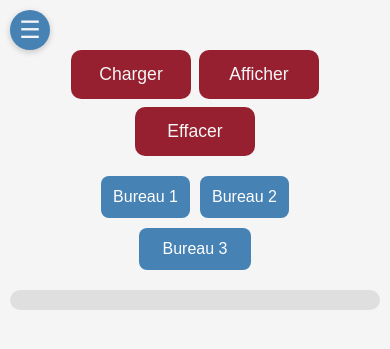
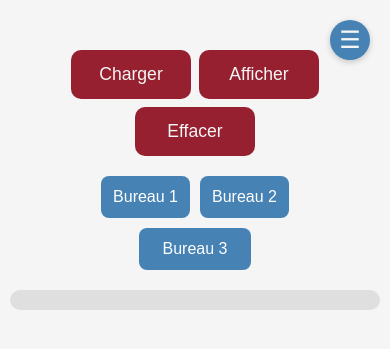
Before and after one commit to IWawan/application-gestion-file-attente, a Flask app: page / in a window 390 px wide. Shown: the top 349 px of the page. Run offline with Flask 3, Linux system fonts and the light colour scheme; parts of the project's set-up code (start-up, migrations or seed data) failed here and were passed over; some libraries are stand-ins or nearby versions.

Commit message:
modifications mineures

```diff
--- a/static/css/style_index.css
+++ b/static/css/style_index.css
@@ -83,38 +83,6 @@ button:hover
 #menu button:hover
 {
     background-color: var(--color-btn-menu-2);
-}
-
-/* === MENU HAMBURGER === */
-.hamburger-menu
-{
-    position: absolute;
-    top: 20px;
-    right: 20px;
-    z-index: 1000;
-}
-
-#hamburger-btn
-{
-    width: 50px;
-    height: 50px;
-    font-size: 1.8rem;
-    background-color: var(--color-btn-menu);
-    color: var(--color-white);
-    border: none;
-    border-radius: 50%;
-    cursor: pointer;
-    transition: var(--transition);
-    display: flex;
-    align-items: center;
-    justify-content: center;
-    box-shadow: 0 2px 6px rgba(0, 0, 0, 0.2);
-}
-
-#hamburger-btn:hover
-{
-    background-color: var(--color-btn-menu-2);
-    transform: scale(1.05);
 }
 
 /* === BOUTONS BUREAUX === */
@@ -314,7 +282,34 @@ button:hover
 }
 
 /* === ONGLET MENU === */
-#onglet-menu {
+#open-onglet-menu-btn
+{
+    position: absolute;
+    top: 20px;
+    right: 20px;
+    width: 50px;
+    height: 50px;
+    font-size: 1.8rem;
+    background-color: var(--color-btn-menu);
+    color: var(--color-white);
+    border: none;
+    border-radius: 50%;
+    cursor: pointer;
+    transition: var(--transition);
+    display: flex;
+    align-items: center;
+    justify-content: center;
+    box-shadow: 0 2px 6px rgba(0, 0, 0, 0.2);
+}
+
+#open-onglet-menu-btn:hover
+{
+    background-color: var(--color-btn-menu-2);
+    transform: scale(1.05);
+}
+
+#onglet-menu
+{
     display: block;
     position: fixed;
     top: 0;
@@ -595,14 +590,7 @@ button:hover
         background-color: var(--color-primary-2);
     }
 
-    .hamburger-menu
-    {
-        position: fixed;
-        top: 10px;
-        left: 10px;
-    }
-
-    #hamburger-btn
+    #open-onglet-menu-btn
     {
         width: 40px;
         height: 40px;
--- a/static/js/script_index.js
+++ b/static/js/script_index.js
@@ -181,7 +181,6 @@ function ouvrirPopupBandeau()
 {
     document.getElementById("popup-bandeau").style.display = "flex";
     fermerOngletMenu();
-    fermerPopupBureaux();
 }
 
 function fermerPopupBandeau() { document.getElementById("popup-bandeau").style.display = "none"; }
@@ -190,14 +189,12 @@ function envoyerMessageBandeau()
 {
     var message = document.getElementById("bandeau-input").value;
     if (message.trim() !== "") { socket.emit("bandeau_message", { message: message }); }
-    fermerPopupBandeau();
 }
 
 // Modifications bureaux
 function ouvrirPopupBureaux() {
     document.getElementById("popup-bureaux").style.display = "flex";
     fermerOngletMenu();
-    fermerPopupBandeau();
 }
 
 function fermerPopupBureaux() { document.getElementById("popup-bureaux").style.display = "none"; }
--- a/templates/index.html
+++ b/templates/index.html
@@ -24,9 +24,8 @@
         <button onclick="selectionnerBureau(this)" id="btn-bureau-3">Bureau 3</button>
     </div>
 
-    <div id="hamburger-menu" class="hamburger-menu">
-        <button id="hamburger-btn" onclick="ouvrirOngletMenu()">☰</button>
-    </div>
+    <!-- Bouton d'ouverture de l'onglet menu -->
+    <button id="open-onglet-menu-btn" onclick="ouvrirOngletMenu()">☰</button>
 
     <div id="onglet-menu" class="onglet-menu" style="display:none;">
         <h3>Onglet menu</h3>
```
